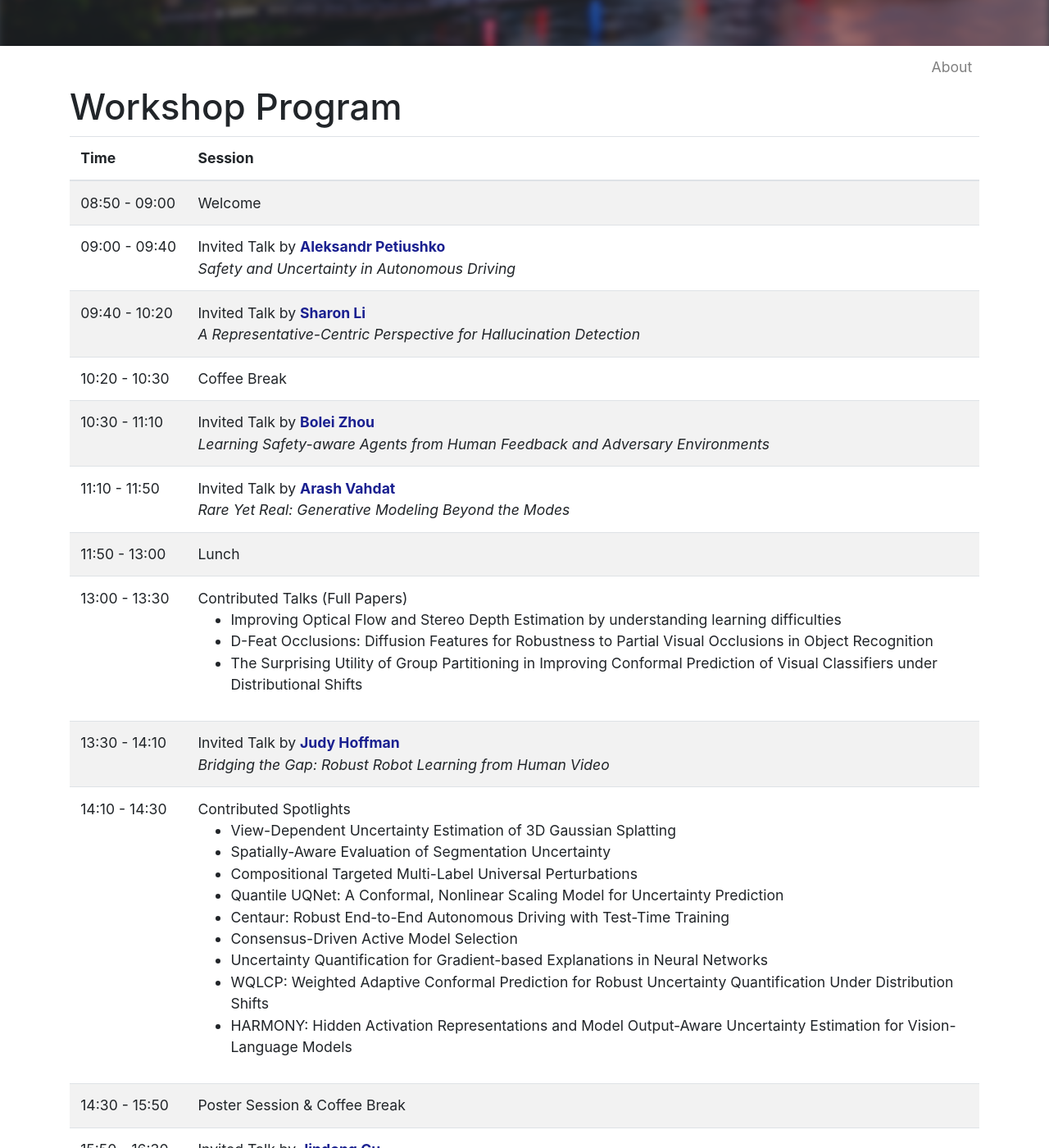
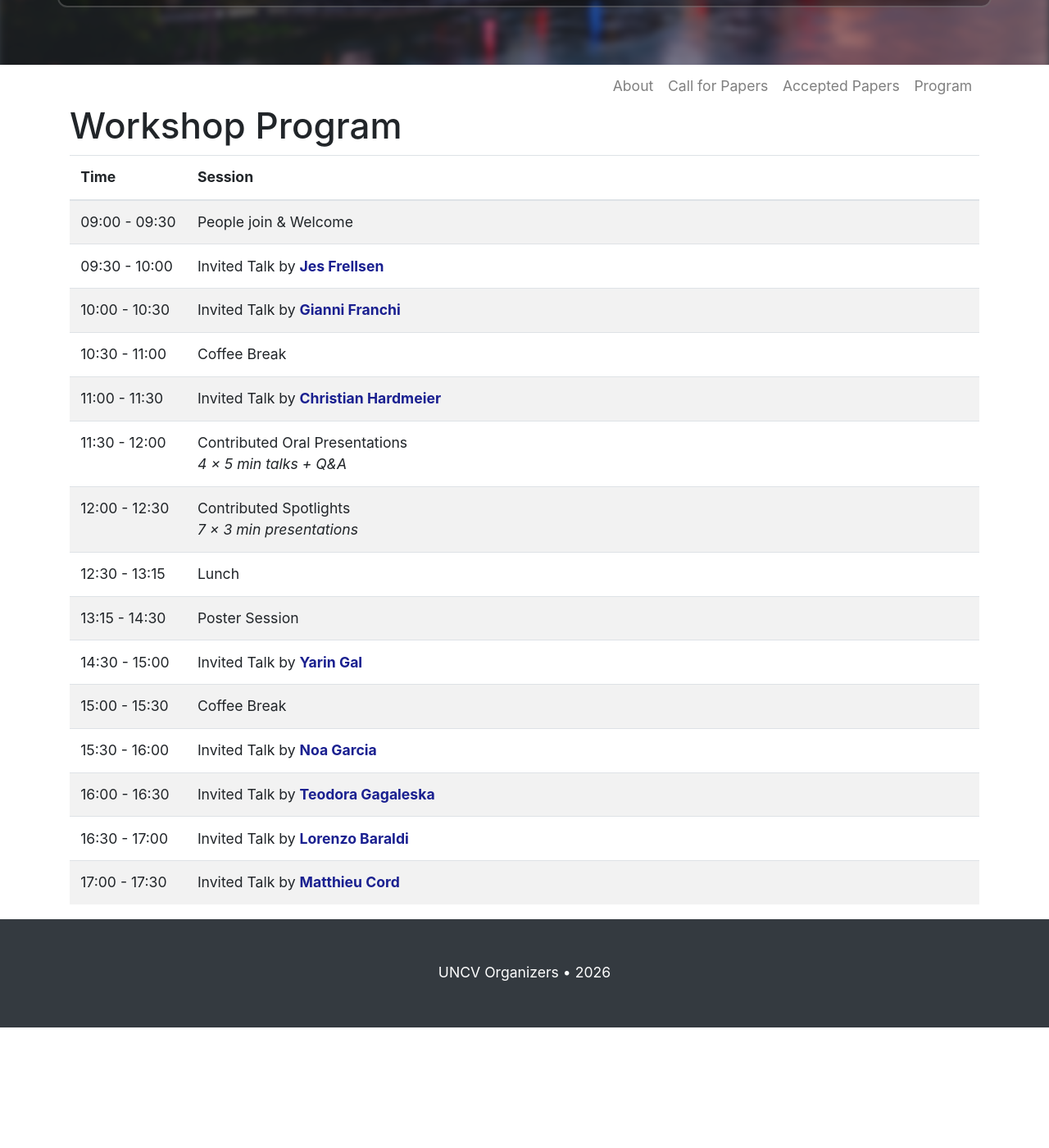
Before and after one commit to Uncertainty-CV/2026, a Jekyll site: the page built from _pages/program.md, in a window 1280 px wide and 1400 px high, scrolled down 389 px. Shown: the whole window at 82% size. Built offline with Jekyll 4.4.1, drawn with Linux system fonts in a browser that asks for light colours; after the commit the page ends 1642 px from its top, so only the background shows below that; some of the changed text lies outside the part shown.

Commit message:
new program

```diff
--- a/_config.yml
+++ b/_config.yml
@@ -13,7 +13,7 @@ exclude:
   - .sass-cache
 
 title: "5th Workshop on Uncertainty Quantification for Computer Vision"
-subtitle: "[ECCV 2026 Workshop](https://cvpr.thecvf.com/Conferences/2025) <br> September 8/9th 2026, Full day <br>"
+subtitle: "[ECCV 2026 Workshop](https://eccv.ecva.net/Conferences/2026) <br> September 8th 2026, Full day <br> Room XXX"
 
 shorttitle: "UNCV Workshop @ ECCV 2026"
 information: "ECCV 2026 Workshop on Uncertainty Quantification for Computer Vision."
--- a/_pages/program.md
+++ b/_pages/program.md
@@ -15,92 +15,68 @@ title: Program
     </thead>
     <tbody>
     <tr>
-        <td class="time-cell">08:50 - 09:00</td>
-        <td>Welcome</td>
+        <td class="time-cell">09:00 - 09:30</td>
+        <td>People join & Welcome</td>
     </tr>
     <tr>
-        <td class="time-cell">09:00 - 09:40</td>
-        <td>Invited Talk by <strong><a href="https://petiushko.info/">Aleksandr Petiushko</a></strong><br>
-        <i>Safety and Uncertainty in Autonomous Driving</i>
+        <td class="time-cell">09:30 - 10:00</td>
+        <td>Invited Talk by <strong><a href="https://frellsen.org/">Jes Frellsen</a></strong></td>
+    </tr>
+    <tr>
+        <td class="time-cell">10:00 - 10:30</td>
+        <td>Invited Talk by <strong><a href="https://giannifranchi.github.io/">Gianni Franchi</a></strong></td>
+    </tr>
+    <tr>
+        <td class="time-cell">10:30 - 11:00</td>
+        <td>Coffee Break</td>
+    </tr>
+    <tr>
+        <td class="time-cell">11:00 - 11:30</td>
+        <td>Invited Talk by <strong><a href="https://pure.itu.dk/en/persons/christian-hardmeier/">Christian Hardmeier</a></strong> </td>
+    </tr>
+    <tr>
+        <td class="time-cell">11:30 - 12:00</td>
+        <td>Contributed Oral Presentations<br>
+        <i>4 × 5 min talks + Q&A</i>
         </td>
     </tr>
     <tr>
-        <td class="time-cell">09:40 - 10:20</td>
-        <td>Invited Talk by <strong><a href="https://pages.cs.wisc.edu/~sharonli/">Sharon Li</a></strong><br>
-        <i>A Representative-Centric Perspective for Hallucination Detection</i>
+        <td class="time-cell">12:00 - 12:30</td>
+        <td>Contributed Spotlights<br>
+        <i>7 × 3 min presentations</i>
         </td>
     </tr>
     <tr>
-        <td class="time-cell">10:20 - 10:30</td>
+        <td class="time-cell">12:30 - 13:15</td>
+        <td>Lunch</td>
+    </tr>
+    <tr>
+        <td class="time-cell">13:15 - 14:30</td>
+        <td>Poster Session</td>
+    </tr>
+    <tr>
+        <td class="time-cell">14:30 - 15:00</td>
+        <td>Invited Talk by <strong><a href="https://www.cs.ox.ac.uk/people/yarin.gal/website/">Yarin Gal</a></strong></td>
+    </tr>
+    <tr>
+        <td class="time-cell">15:00 - 15:30</td>
         <td>Coffee Break</td>
     </tr>
     <tr>
-        <td class="time-cell">10:30 - 11:10</td>
-        <td>Invited Talk by <strong><a href="https://boleizhou.github.io/">Bolei Zhou</a></strong><br>
-        <i>Learning Safety-aware Agents from Human Feedback and Adversary Environments</i>
-        </td>
+        <td class="time-cell">15:30 - 16:00</td>
+        <td>Invited Talk by <strong><a href="https://www.is.ids.osaka-u.ac.jp/en/authors/noa-garcia/">Noa Garcia</a></strong></td>
     </tr>
     <tr>
-        <td class="time-cell">11:10 - 11:50</td>
-        <td>Invited Talk by <strong><a href="http://latentspace.cc/">Arash Vahdat</a></strong><br>
-        <i>Rare Yet Real: Generative Modeling Beyond the Modes</i>
-        </td>
+        <td class="time-cell">16:00 - 16:30</td>
+        <td>Invited Talk by <strong><a href="https://www.kuleuven.be/wieiswie/en/person/00124166">Teodora Gagaleska</a></strong></td>
     </tr>
     <tr>
-        <td class="time-cell">11:50 - 13:00</td>
-        <td>Lunch</td>
+        <td class="time-cell">16:30 - 17:00</td>
+        <td>Invited Talk by <strong><a href="https://ailb-web.ing.unimore.it/~lorenzo/">Lorenzo Baraldi</a></strong></td>
     </tr>
     <tr>
-        <td class="time-cell">13:00 - 13:30</td>
-        <td>Contributed Talks (Full Papers)<br>
-        <ul>
-            <li>Improving Optical Flow and Stereo Depth Estimation by understanding learning difficulties</li>
-            <li>D-Feat Occlusions: Diffusion Features for Robustness to Partial Visual Occlusions in Object Recognition</li>
-            <li>The Surprising Utility of Group Partitioning in Improving Conformal Prediction of Visual Classifiers under Distributional Shifts</li>
-        </ul>
-        </td>
-    </tr>
-    <tr>
-        <td class="time-cell">13:30 - 14:10</td>
-        <td>Invited Talk by <strong><a href="https://faculty.cc.gatech.edu/~judy/">Judy Hoffman</a></strong><br>
-        <i>Bridging the Gap: Robust Robot Learning from Human Video</i>
-        </td>
-    </tr>
-    <tr>
-        <td class="time-cell">14:10 - 14:30</td>
-        <td>Contributed Spotlights<br>
-        <ul>
-            <li>View-Dependent Uncertainty Estimation of 3D Gaussian Splatting</li>
-            <li>Spatially-Aware Evaluation of Segmentation Uncertainty</li>
-            <li>Compositional Targeted Multi-Label Universal Perturbations</li>
-            <li>Quantile UQNet: A Conformal, Nonlinear Scaling Model for Uncertainty Prediction</li>
-            <li>Centaur: Robust End-to-End Autonomous Driving with Test-Time Training</li>
-            <li>Consensus-Driven Active Model Selection</li>
-            <li>Uncertainty Quantification for Gradient-based Explanations in Neural Networks</li>
-            <li>WQLCP: Weighted Adaptive Conformal Prediction for Robust Uncertainty Quantification Under Distribution Shifts</li>
-            <li>HARMONY: Hidden Activation Representations and Model Output-Aware Uncertainty Estimation for Vision-Language Models</li>
-        </ul>
-        </td>
-    </tr>
-    <tr>
-        <td class="time-cell">14:30 - 15:50</td>
-        <td>Poster Session & Coffee Break</td>
-    </tr>
-    <tr>
-        <td class="time-cell">15:50 - 16:30</td>
-        <td>Invited Talk by <strong><a href="https://jindonggu.github.io/">Jindong Gu</a></strong><br>
-        <i>Toward the Risks Brought by Visual Input into Multimodal LLMs</i>
-        </td>
-    </tr>
-    <tr>
-        <td class="time-cell">16:30 - 17:10</td>
-        <td>Invited Talk by <strong><a href="https://www.linkedin.com/in/michael-kirchhof/">Michael Kirchhof</a></strong><br>
-        <i>(De/Re)constructing uncertainties for generative vision and language</i>
-        </td>
-    </tr>
-    <tr>
-        <td class="time-cell">17:10 - 17:20</td>
-        <td>Closing Remarks</td>
+        <td class="time-cell">17:00 - 17:30</td>
+        <td>Invited Talk by <strong><a href="https://www.sorbonne-universite.fr/portraits/matthieu-cord">Matthieu Cord</a></strong></td>
     </tr>
     </tbody>
 </table>
```
Also changed, not shown: _data/menu.yml (+9 -0 lines), _data/speakers.yml (+33 -28 lines), index.html (+2 -5 lines).
